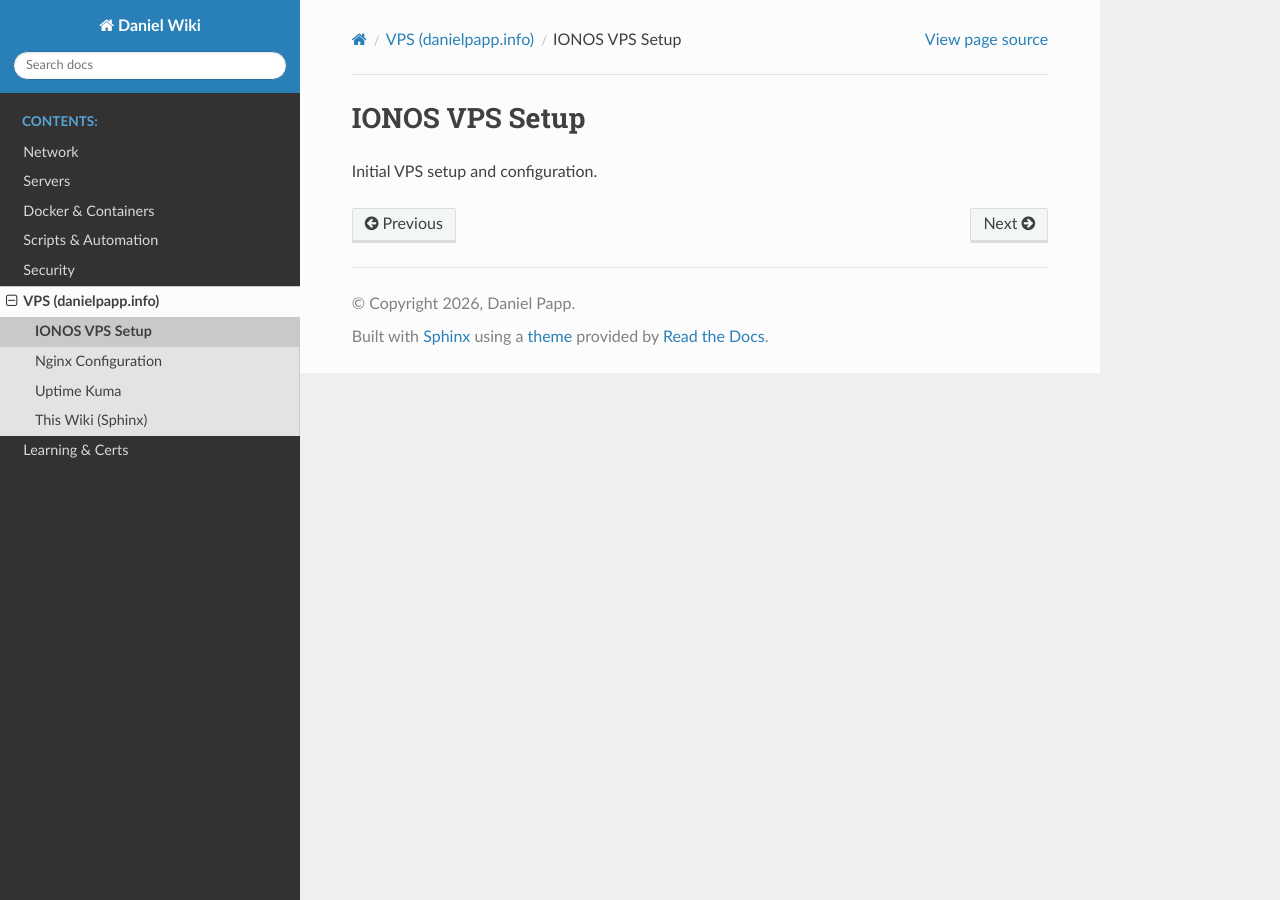
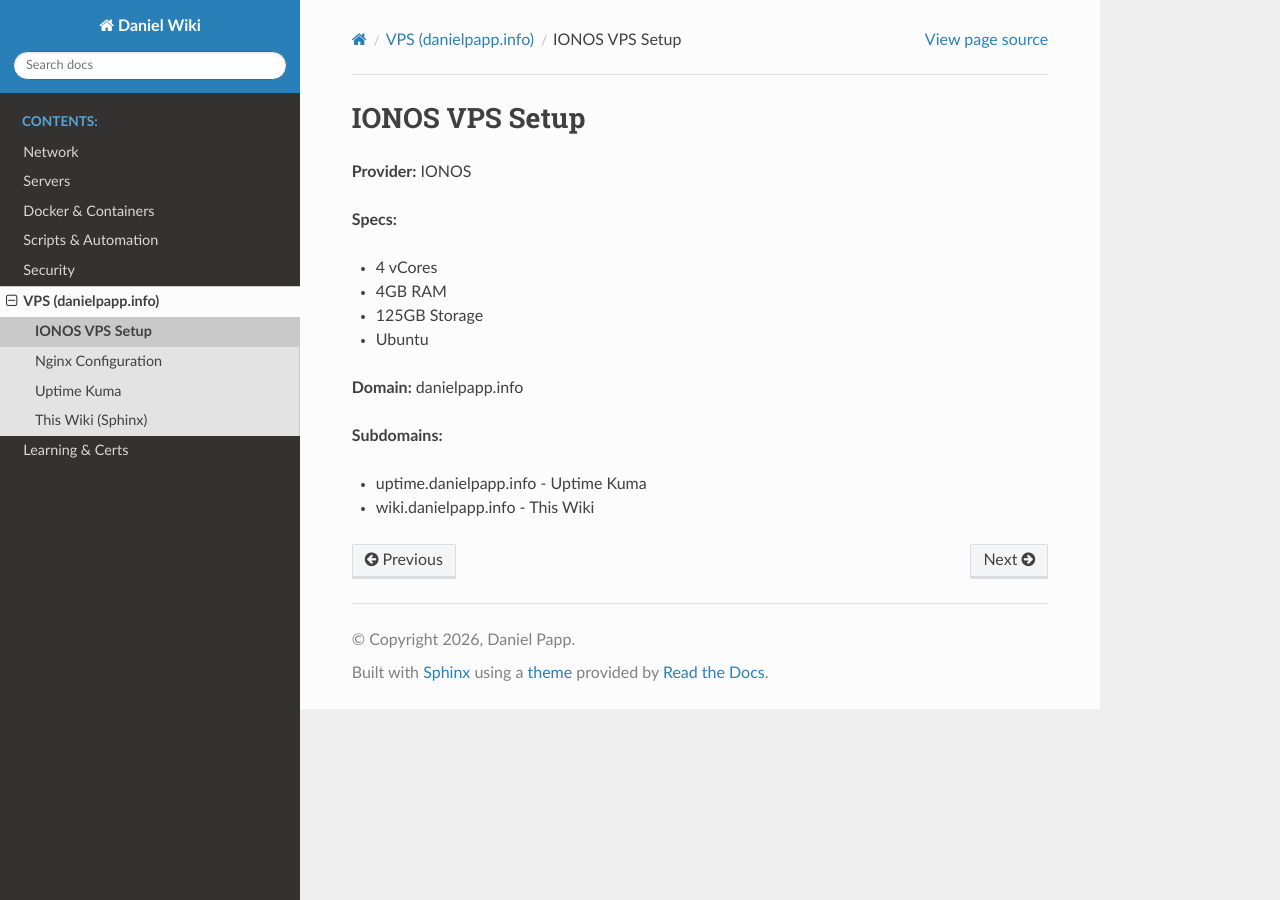
Before and after one commit to Silzara/wiki, a Sphinx documentation site: the page built from source/vps/setup.rst, in a window 1280 px wide. Built offline with Sphinx 7.4.7 and the Read the Docs theme 3.1.0, drawn with Linux system fonts in a browser that asks for light colours.

Commit message:
Add VPS setup notes

```diff
--- a/source/learning/cheatsheets.rst
+++ b/source/learning/cheatsheets.rst
@@ -1,4 +1,4 @@
 Cheatsheets
 ===========
-
+HEHE!
 Quick reference for common commands and tools.
--- a/source/vps/setup.rst
+++ b/source/vps/setup.rst
@@ -1,4 +1,18 @@
 IONOS VPS Setup
 ===============
 
-Initial VPS setup and configuration.
+**Provider:** IONOS
+
+**Specs:**
+
+- 4 vCores
+- 4GB RAM
+- 125GB Storage
+- Ubuntu
+
+**Domain:** danielpapp.info
+
+**Subdomains:**
+
+- uptime.danielpapp.info - Uptime Kuma
+- wiki.danielpapp.info - This Wiki
```
